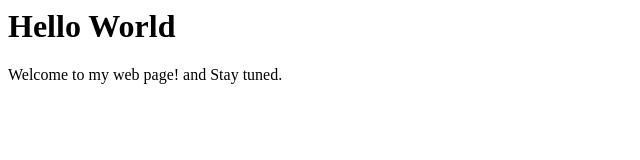
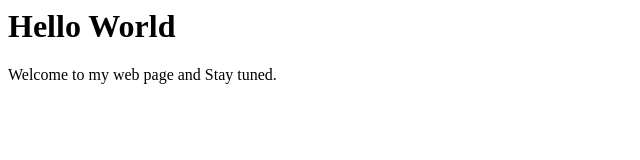
Before and after one commit to dumindya/dumindya.github.io, a plain HTML site: page index.html in a window 1280 px wide. Shown: the full height of the page, 0-640 px from the left. Drawn offline with Linux system fonts and the light colour scheme.

Commit message:
Update index.html

```diff
--- a/index.html
+++ b/index.html
@@ -4,6 +4,6 @@
 </head>
 <body>
 <h1>Hello World</h1>
-<p1>Welcome to my web page! and Stay tuned.</p1>
+<p1>Welcome to my web page and Stay tuned.</p1>
 </body>
 </html>
```
